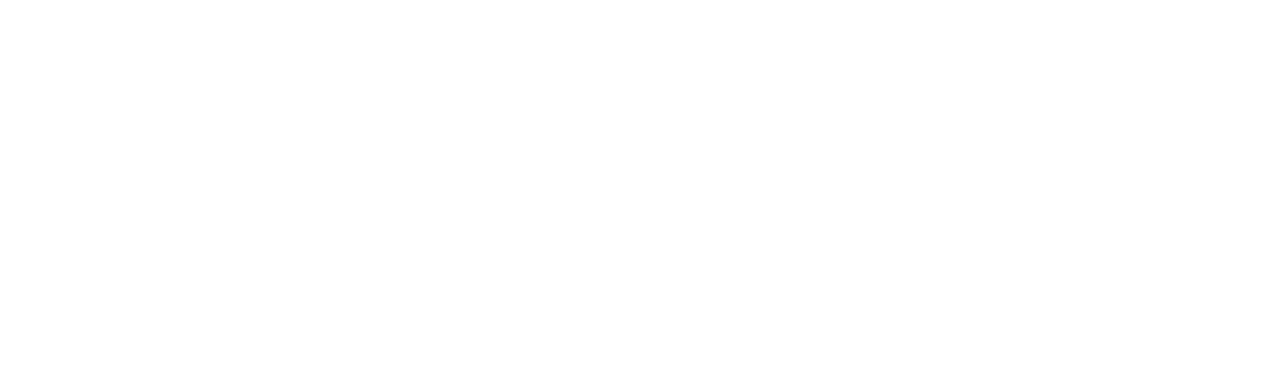
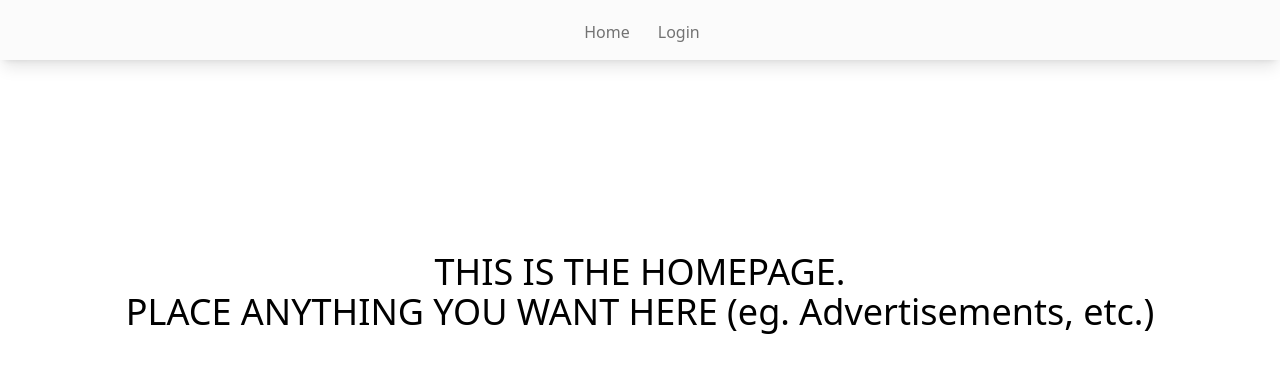
Before and after one commit to kylecabaccang/LTTournamentAppFrontend, a React (Vite) app: page /home in a window 1280 px wide. Before the commit this address had no page. Shown: the top 372 px of the page. Built offline with nearby package versions, Linux system fonts and the light colour scheme.

Commit message:
Added route validation for all routes + route validation for navigation bar

```diff
--- a/src/App.jsx
+++ b/src/App.jsx
@@ -1,6 +1,8 @@
 // import './App.css'
+import React from 'react';
 import { Route, Routes } from "react-router-dom"
 import { BrowserRouter as Router } from "react-router-dom"
+
 
 // Import pages
 // import SingleElim from './pages/singleElimination';
@@ -8,11 +10,17 @@
 import SingleElim32 from './pages/32PlayerSingleElimination';
 import TournamentInput from './pages/tournamentInput';
 
+import Home from "./pages/home";
 import Login from './components/login.component'
 import SignUp from './components/signup.component'
 import Dashboard from './components/dashboard.component'
 import Logout from './components/logout.component'
 import UserManagement from "./pages/userManagement";
+
+const isAuthenticated = () => {
+  const user = localStorage.getItem('user');
+  return user !== null;
+};
 
 
 function App() {
@@ -20,16 +28,19 @@
   return (
     <Router>
         <Routes>
-          <Route path="/single-elim-16" element={<SingleElim16 />} />
-          <Route path="/single-elim-32" element={<SingleElim32 />} />
-          <Route path="/tournament-input" element={<TournamentInput />} />
+          <Route path="/single-elim-16" element={isAuthenticated() ? <SingleElim16 /> : <Login/>}/>
+          <Route path="/single-elim-32" element={isAuthenticated() ? <SingleElim32 /> : <Login/>} />
+          <Route path="/tournament-input" element={isAuthenticated() ? <TournamentInput /> : <Login/>} />
 
-          <Route path="/admin" element={<UserManagement />} />
-          <Route exact path="/" element={<Login />} />
-          <Route path="/" element={<Login />} />
+          <Route path="/admin" element={isAuthenticated() ? <UserManagement /> : <Login/>} />
+          <Route path="/home" element={<Home/>} />
+          <Route exact path="/" element={!isAuthenticated() ? <Login /> : <Home/>} />
+          <Route path="/" element={!isAuthenticated() ? <Login /> : <Home/>} />
+          <Route path="/logout" element={!isAuthenticated() ? <Logout /> : <Home/>} />
+
+          {/* Not sure if we will still be needing these */}
           <Route path="/sign-up" element={<SignUp />} />
           <Route path="/dashboard" element={<Dashboard />} />
-          <Route path="/logout" element={<Logout />} />
 
         </Routes>
     </Router>
--- a/src/components/NavigationBar.jsx
+++ b/src/components/NavigationBar.jsx
@@ -1,6 +1,19 @@
 import React from 'react'
+import { useNavigate } from 'react-router-dom';
+
 
 export default function NavigationBar() {
+    // Check if an access_token exists in local storage
+    const hasUserKey = localStorage.getItem('user') !== null;
+
+    const navigate = useNavigate();
+
+    const handleLogout = () => {
+        localStorage.removeItem('user');
+
+        navigate('/');
+    }
+
     return (
 
     // < !--Main navigation container-- >
@@ -48,10 +61,26 @@
                             <a
                                 className="p-0 text-neutral-500 transition duration-200 hover:text-neutral-700 hover:ease-in-out focus:text-neutral-700 disabled:text-black/30 motion-reduce:transition-none dark:text-neutral-200 dark:hover:text-neutral-400 dark:focus:text-neutral-400 lg:px-2 [&.active]:text-black/90 dark:[&.active]:text-neutral-400"
                                 aria-current="page"
-                                href="#"
+                                href="/home"
                                 data-te-nav-link-ref
                             >Home</a>
                         </li>
+
+                        {!hasUserKey && (
+                            <li
+                                className="my-4 pl-2 lg:my-0 lg:pl-2 lg:pr-1"
+                                data-te-nav-item-ref>
+                                <a
+                                    className="p-0 text-neutral-500 transition duration-200 hover:text-neutral-700 hover:ease-in-out focus:text-neutral-700 disabled:text-black/30 motion-reduce:transition-none dark:text-neutral-200 dark:hover:text-neutral-400 dark:focus:text-neutral-400 lg:px-2 [&.active]:text-black/90 dark:[&.active]:text-neutral-400"
+                                    aria-current="page"
+                                    href="/"
+                                    data-te-nav-link-ref
+                                >Login</a>
+                            </li>
+                        )}
+
+                        {hasUserKey && (
+                            <>
                                 {/* <!-- Link --> */}
                                 <li
                                     className="mb-4 pl-2 lg:mb-0 lg:pl-0 lg:pr-1"
@@ -62,6 +91,8 @@
                                         data-te-nav-link-ref
                                     >Add Tournament</a>
                                 </li>
+
+
                                 <li
                                     className="mb-4 pl-2 lg:mb-0 lg:pl-0 lg:pr-1"
                                     data-te-nav-item-ref>
@@ -71,16 +102,20 @@
                                         data-te-nav-link-ref
                                     >Manage Users</a>
                                 </li>
+
+
                                 <li
                                     className="mb-4 pl-2 lg:mb-0 lg:pl-0 lg:pr-1"
                                     data-te-nav-item-ref>
                                     <a
                                         className="p-0 text-neutral-500 transition duration-200 hover:text-neutral-700 hover:ease-in-out focus:text-neutral-700 disabled:text-black/30 motion-reduce:transition-none dark:text-neutral-200 dark:hover:text-neutral-400 dark:focus:text-neutral-400 lg:px-2 [&.active]:text-black/90 dark:[&.active]:text-neutral-400"
                                         href="#"
+                                        onClick={handleLogout}
                                         data-te-nav-link-ref
                                     >Logout</a>
                                 </li>
-
+                            </>
+                        )}
                     </ul>
                 </div>
             </div>
--- a/src/components/login.component.jsx
+++ b/src/components/login.component.jsx
@@ -57,7 +57,7 @@
 
     render() {
         if (this.state.loggedIN) {
-            return <Navigate to="/aa" />;
+            return <Navigate to="/admin" />;
         }
         const { error } = this.state;
         return (
--- /dev/null
+++ b/src/pages/home.jsx
@@ -0,0 +1,16 @@
+import React from 'react'
+import NavigationBar from '../components/NavigationBar';
+
+function home() {
+  return (
+    <>
+        <NavigationBar/>
+        <div className='my-[15%]'>
+            <div className='text-4xl text-center'>THIS IS THE HOMEPAGE.</div>
+            <div className='text-4xl text-center'>PLACE ANYTHING YOU WANT HERE (eg. Advertisements, etc.)</div>
+        </div>
+    </>
+  )
+}
+
+export default home
--- a/src/pages/userManagement.jsx
+++ b/src/pages/userManagement.jsx
@@ -66,6 +66,9 @@
   const handleUpdateClick = async () => {
     try {
       await axios.put(`http://127.0.0.1:8000/api/auth/admin/${editUser.id}`, formData);
+
+
+
       setEditUser(null);
       setFormData({
         name: '',
@@ -74,8 +77,8 @@
       });
 
        // Reload the window after a successful update
-      window.location.reload();
-    } catch (error) {
+
+      } catch (error) {
       console.error(error);
     }
   };
@@ -98,7 +101,6 @@
     })
 
     // Reload the window after a successful update
-    window.location.reload();
   } catch(error) {
       if (error.response.data === "{\"email\":[\"The email has already been taken.\"]}") {
         alert("The email has already been taken.")
@@ -111,7 +113,7 @@
     try {
       await axios.delete(`http://127.0.0.1:8000/api/auth/admin/${id}`);
       console.log('User deleted successfully');
-      window.location.reload();
+
     } catch (error) {
       console.error('Error deleting user:', error);
     }
```
Lines whose indentation alone changed are shown as unchanged.
